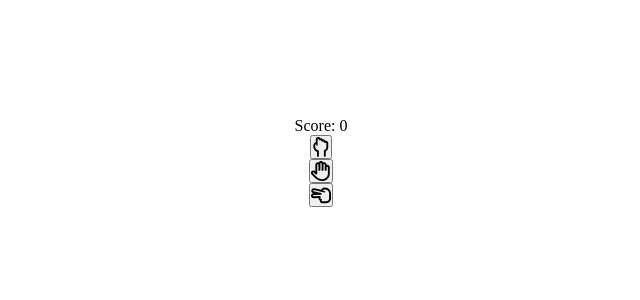
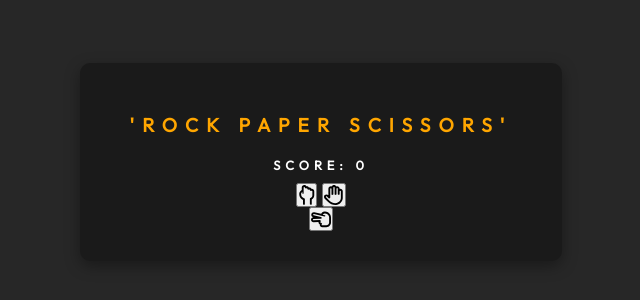
Before and after one commit to Shazee17/rock-paper-scissors-react, a React (Vite) app: page / in a window 1280 px wide. Shown: the part 238-538 px from the top of the page, without its empty margins (319-959 px from the left). Built offline with nearby package versions, Linux system fonts and the light colour scheme.

Commit message:
updated CSS

```diff
--- a/src/App.jsx
+++ b/src/App.jsx
@@ -5,7 +5,7 @@ function App() {
   return (
     <main>
 
-      <div className='container'>
+      <div>
         <Buttons/>
       </div>
 
--- a/src/Components/Buttons.jsx
+++ b/src/Components/Buttons.jsx
@@ -39,9 +39,13 @@ const Buttons = () => {
 
   return (
     <div className="container">
+      <h1 className="gameTitle">'ROCK PAPER SCISSORS'</h1>
       <div className="score">Score: {score}</div>
       {!winnerDeclared && (
-        <>
+        <div className="button-container">
+
+
+          <div class="top-buttons">
           <button onClick={() => handleChoice("Rock")}>
             <FontAwesomeIcon icon={faHandBackFist} size="xl" />
           </button>
@@ -49,11 +53,12 @@ const Buttons = () => {
           <button onClick={() => handleChoice("Paper")}>
             <FontAwesomeIcon icon={faHand} size="xl" />
           </button>
+          </div>
 
           <button onClick={() => handleChoice("Scissors")}>
             <FontAwesomeIcon icon={faHandScissors} size="xl" />
           </button>
-        </>
+        </div>
       )}
 
       {winnerDeclared && (
--- a/src/index.css
+++ b/src/index.css
@@ -1,4 +1,4 @@
-@import url('https://fonts.googleapis.com/css2?family=Barlow+Semi+Condensed:wght@600;700&display=swap');
+@import url('https://fonts.googleapis.com/css2?family=Outfit&display=swap');
 
 *{
     padding: 0;
@@ -7,21 +7,7 @@
 }
 
 :root{
-
-    --Scissors-Gradient: hsl(39, 89%, 49%) to hsl(40, 84%, 53%);
-    --Paper-Gradient: hsl(230, 89%, 62%) to hsl(230, 89%, 65%);
-    --Rock-Gradient: hsl(349, 71%, 52%) to hsl(349, 70%, 56%);
-    --Lizard-Gradient: hsl(261, 73%, 60%) to hsl(261, 72%, 63%);
-    --Cyan: hsl(189, 59%, 53%) to hsl(189, 58%, 57%);
-
-    --Dark-Text: hsl(229, 25%, 31%);
-    --Score-Text: hsl(229, 64%, 46%);
-    --Header-Outline: hsl(217, 16%, 45%);
-
-
-    --Radial-Gradient: hsl(214, 47%, 23%) to hsl(237, 49%, 15%);
-
-    --Barlow-Semi-Condensed: 'Barlow Semi Condensed', Arial, Helvetica, sans-serif
+    --Outfit: 'Outfit', Arial, Helvetica, sans-serif;
 }
 
 main{
@@ -29,11 +15,62 @@ main{
     justify-content: center;
     align-items: center;
     min-height: 100vh;
-
+    background-color: rgb(39, 39, 39);
+    font-family: var(--Outfit);
+    padding: 40px;
 }
 
 .container{
     display: flex;
+    justify-content: center;
     flex-direction: column;
     align-items: center;
+
+    background-color: rgb(26, 26, 26);
+    padding: 30px;
+    box-shadow: rgba(0, 0, 0, 0.35) 0px 5px 15px;
+    border-radius: 10px;
+
 }
+
+.gameTitle{
+    color: rgb(255, 166, 0);
+    text-align: center;
+    transition: color 0.5s ease;
+    cursor: pointer;
+    letter-spacing: 8px;
+    font-size: 1.2rem;
+    padding: 20px;
+}
+
+.gameTitle:hover{
+    color: white;
+}
+
+.score{
+    font-size: 0.8rem;
+    color: white;
+    text-transform: uppercase;
+    font-weight: bold;
+    padding-bottom: 10px;
+    letter-spacing: 5px;
+}
+
+.button-container {
+    display: flex;
+    flex-direction: column;
+    align-items: center;
+  }
+
+  .top-buttons {
+    display: flex;
+    gap: 5px;
+  }
+
+  .top-buttons button {
+    flex: 1;
+  }
+
+  .button-container button:nth-child(3) {
+    margin-top: auto;
+  }
```
